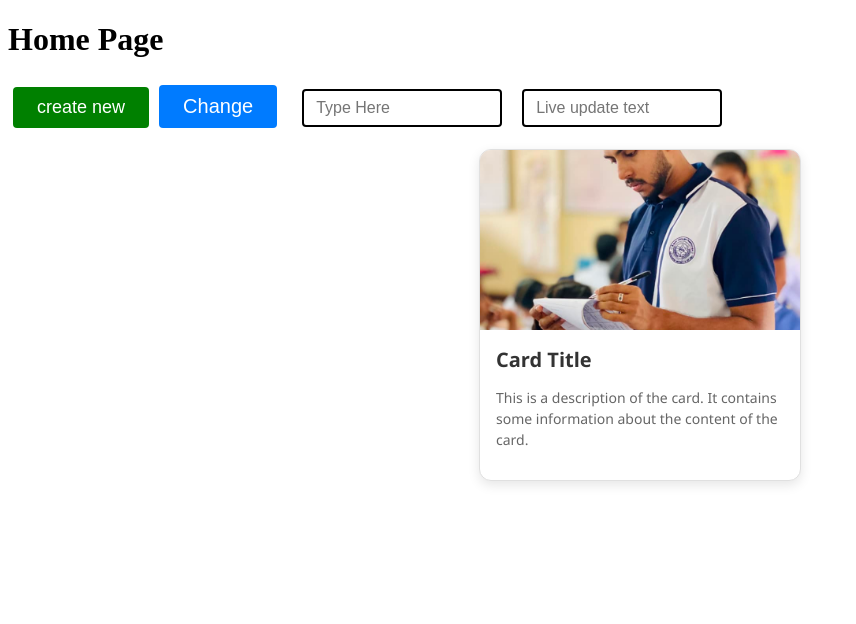
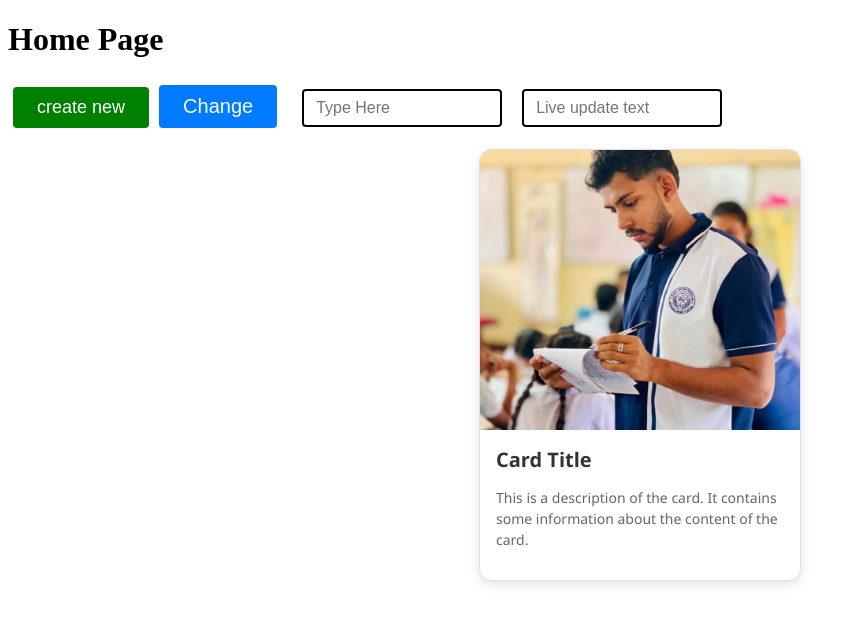
Before and after one commit to binojmadhuranga/first-react, a React (Vite) app: page / in a window 1280 px wide. Shown: the top 624 px of the page, without its empty margins (0-856 px from the left). Built offline with nearby package versions, Linux system fonts and the light colour scheme.

Commit message:
Refactor Card component styles and update Home component layout

```diff
--- a/src/component/Card/Card.css
+++ b/src/component/Card/Card.css
@@ -1,4 +1,5 @@
 .card {
+    margin-top: 100px;
     width: 320px;
     border: 1px solid #e0e0e0;
     border-radius: 12px;
@@ -17,7 +18,7 @@
 
 .card-image {
     width: 100%;
-  height: 180px;
+    height: 280px;
     object-fit: cover;
     display: block;
 }
--- a/src/pages/Home/Home.jsx
+++ b/src/pages/Home/Home.jsx
@@ -24,6 +24,8 @@ function Home() {
         image={gallery} />
 
 
+
+
     </div>
 
 
```
Lines whose indentation alone changed are shown as unchanged.
